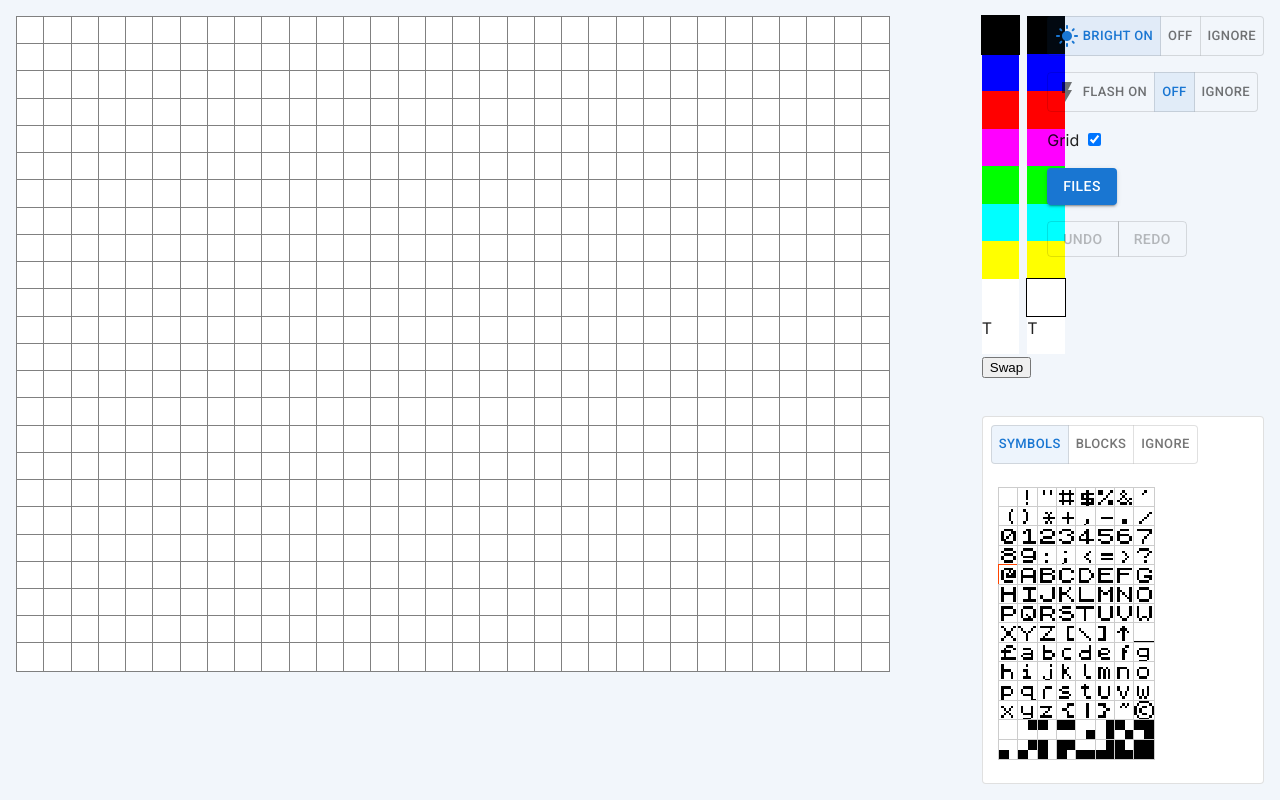
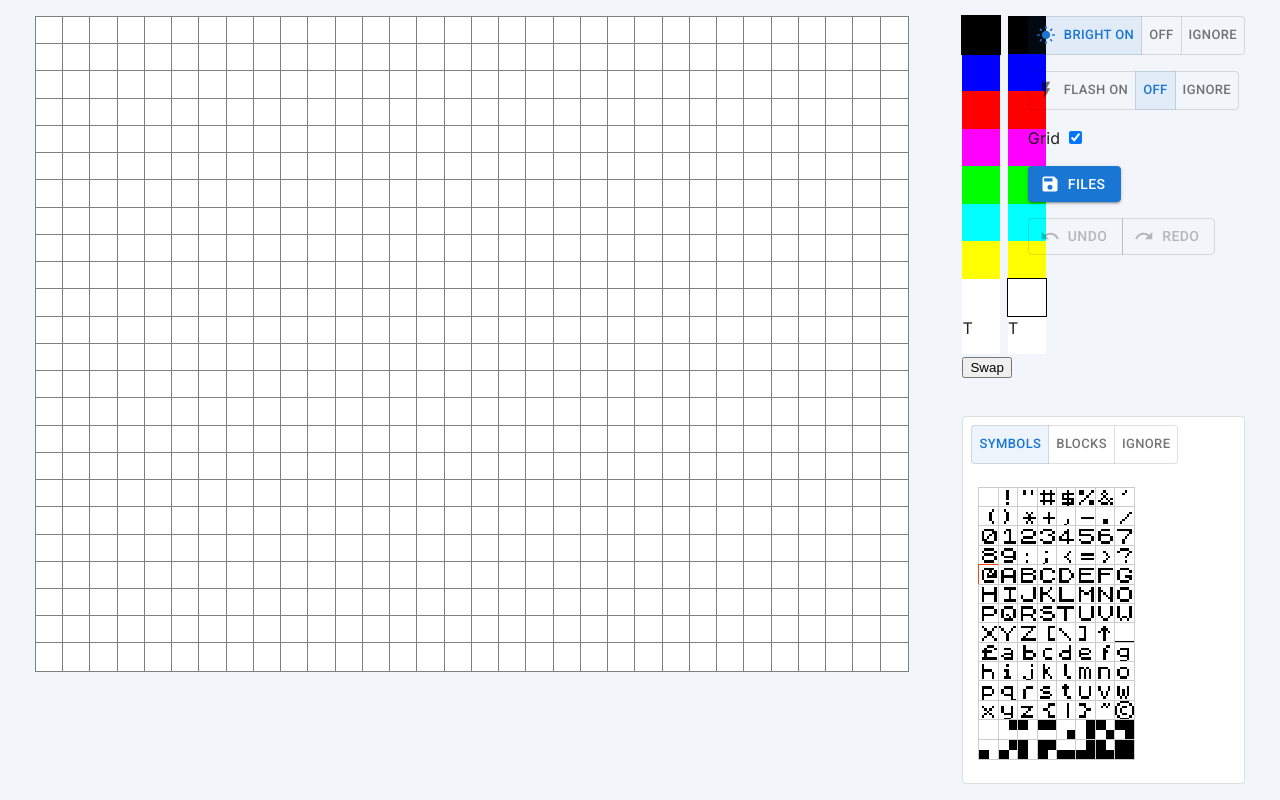
Before and after one commit to rajdee/specscii-online, a Next.js app: page / in a window 1280 px wide. Built offline with nearby package versions, Linux system fonts and the light colour scheme.

Commit message:
Visuals wip

```diff
--- a/src/app/editor-controls/editor-controls.tsx
+++ b/src/app/editor-controls/editor-controls.tsx
@@ -19,9 +19,9 @@ export default function EditorControls() {
                 <ColorsSelector></ColorsSelector>
                 <Stack spacing={2}>
                     <NullableBooleanSelector setting={bright} changeSetting={setBright}
-                                             optionIcon={<LightModeIcon/>}>Bright</NullableBooleanSelector>
+                                             optionIcon={<LightModeIcon fontSize="small" sx={{ mr: 1 }}/>}>Bright</NullableBooleanSelector>
                     <NullableBooleanSelector setting={flash} changeSetting={setFlash}
-                                             optionIcon={<FlashOnIcon/>}>Flash</NullableBooleanSelector>
+                                             optionIcon={<FlashOnIcon fontSize="small" sx={{ mr: 1 }}/>}>Flash</NullableBooleanSelector>
                     <CheckboxSelector setting={grid} changeSetting={setGrid}>Grid</CheckboxSelector>
                     <FileControls></FileControls>
                     <HistoryControls></HistoryControls>
--- a/src/app/editor-controls/file-controls/file-controls.tsx
+++ b/src/app/editor-controls/file-controls/file-controls.tsx
@@ -8,7 +8,7 @@ import {LoadFile} from '@/app/editor-controls/file-controls/load-file/load-file'
 import {cleanFieldsMapProvider} from '@/app/services/CleanFieldsMapProvider';
 import {Button, Dialog, DialogContent, Stack, TextField} from '@mui/material';
 import CloudDownloadIcon from '@mui/icons-material/CloudDownload';
-import CloudUploadIcon from '@mui/icons-material/CloudUpload';
+import SaveIcon from '@mui/icons-material/Save';
 
 const style = {
     position: 'absolute' as 'absolute',
@@ -68,7 +68,7 @@ export const FileControls = () => {
     };
 
     return <div className={styles['file-controls']}>
-        <Button variant="contained" onClick={handleOpen}>Files</Button>
+        <Button startIcon={<SaveIcon fontSize="small"/>} variant="contained" onClick={handleOpen}>Files</Button>
 
         <Dialog open={open} onClose={handleClose}>
             <DialogContent>
@@ -85,9 +85,12 @@ export const FileControls = () => {
                     </Stack>
                     <Stack spacing={2}>
                         <h3>Save as</h3>
-                        <Button style={{justifyContent: "flex-start"}} startIcon={<CloudDownloadIcon/>} variant="contained" onClick={saveJson}>JSON</Button>
-                        <Button style={{justifyContent: "flex-start"}} startIcon={<CloudDownloadIcon/>} variant="outlined" onClick={saveTokens}>tokens</Button>
-                        <Button style={{justifyContent: "flex-start"}} startIcon={<CloudDownloadIcon/>} variant="outlined" onClick={saveBasic}>Basic</Button>
+                        <Button style={{justifyContent: 'flex-start'}} startIcon={<CloudDownloadIcon/>}
+                                variant="contained" onClick={saveJson}>JSON</Button>
+                        <Button style={{justifyContent: 'flex-start'}} startIcon={<CloudDownloadIcon/>}
+                                variant="outlined" onClick={saveTokens}>tokens</Button>
+                        <Button style={{justifyContent: 'flex-start'}} startIcon={<CloudDownloadIcon/>}
+                                variant="outlined" onClick={saveBasic}>Basic</Button>
                     </Stack>
                 </Stack>
             </DialogContent>
--- a/src/app/editor-controls/history-controls/history-controls.tsx
+++ b/src/app/editor-controls/history-controls/history-controls.tsx
@@ -2,6 +2,8 @@ import {useContext} from 'react';
 import {undoHistoryContext} from '@/app/models/undo-context';
 import {editorContext} from '@/app/models/editor-context';
 import {Button, ButtonGroup} from '@mui/material';
+import UndoIcon from '@mui/icons-material/Undo';
+import RedoIcon from '@mui/icons-material/Redo';
 
 export const HistoryControls = () => {
     const {undoHistory, setUndoHistory, undoStepNumber, setUndoStepNumber} = useContext(undoHistoryContext);
@@ -30,7 +32,7 @@ export const HistoryControls = () => {
     const undoEnabled = undoStepNumber > 0;
 
     return <ButtonGroup variant="outlined" aria-label="outlined button group">
-        <Button disabled={!undoEnabled} onClick={undo}>Undo</Button>
-        <Button disabled={!redoEnabled} onClick={redo}>Redo</Button>
+        <Button startIcon={<UndoIcon fontSize="small"/>} disabled={!undoEnabled} onClick={undo}>Undo</Button>
+        <Button startIcon={<RedoIcon fontSize="small"/>} disabled={!redoEnabled} onClick={redo}>Redo</Button>
     </ButtonGroup>;
 };
--- a/src/app/editor-controls/nullable-boolean-selector/nullable-boolean-selector.tsx
+++ b/src/app/editor-controls/nullable-boolean-selector/nullable-boolean-selector.tsx
@@ -49,7 +49,7 @@ export const NullableBooleanSelector = ({setting, changeSetting, optionIcon, chi
         aria-label="Mode"
         size={'small'}
     >
-        <ToggleButton value="on">{optionIcon}&nbsp;{children} On</ToggleButton>
+        <ToggleButton value="on">{optionIcon}{children} On</ToggleButton>
         <ToggleButton value="off">Off</ToggleButton>
         <ToggleButton value="ignore">Ignore</ToggleButton>
     </ToggleButtonGroup>;
--- a/src/app/editor.module.css
+++ b/src/app/editor.module.css
@@ -1,6 +1,6 @@
 .editor {
     display: flex;
-    justify-content: space-between;
+    justify-content: space-around;
     align-items: center;
     padding: var(--size-md);
     gap: var(--size-md);
```
